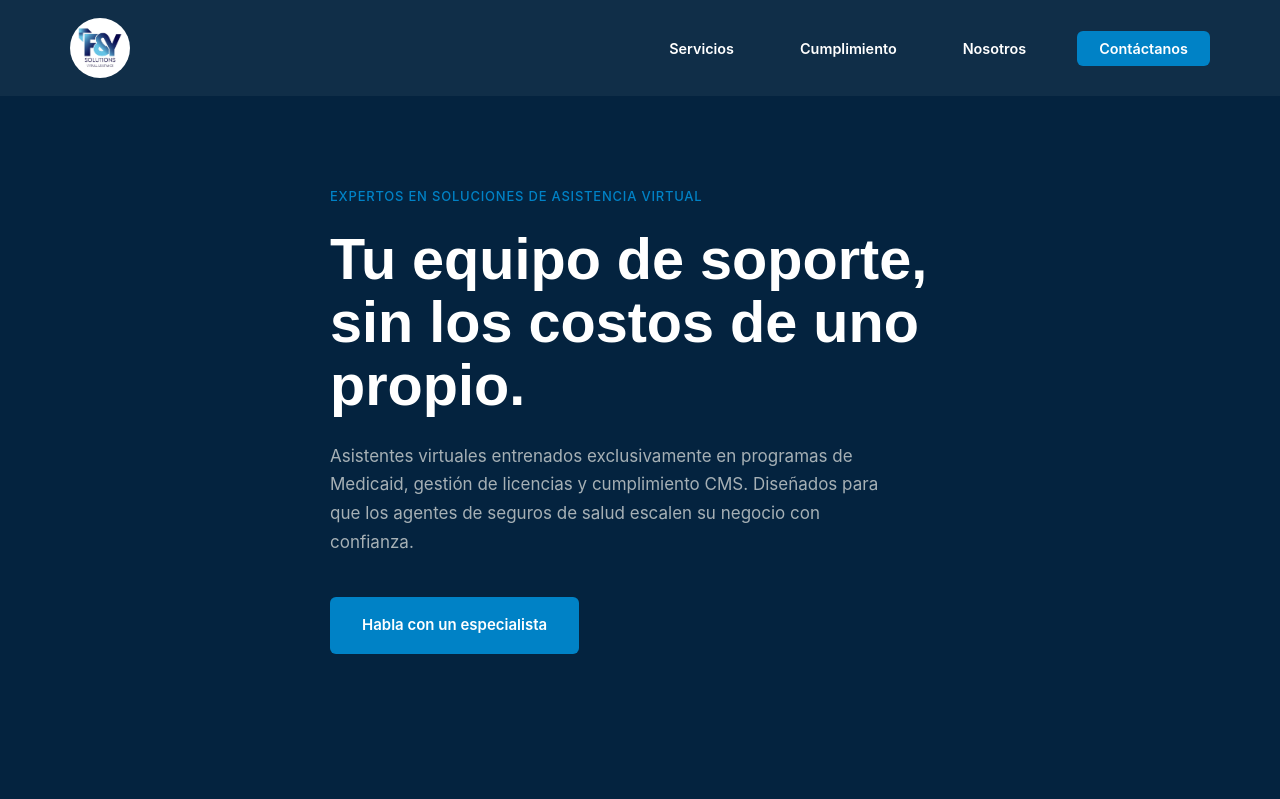
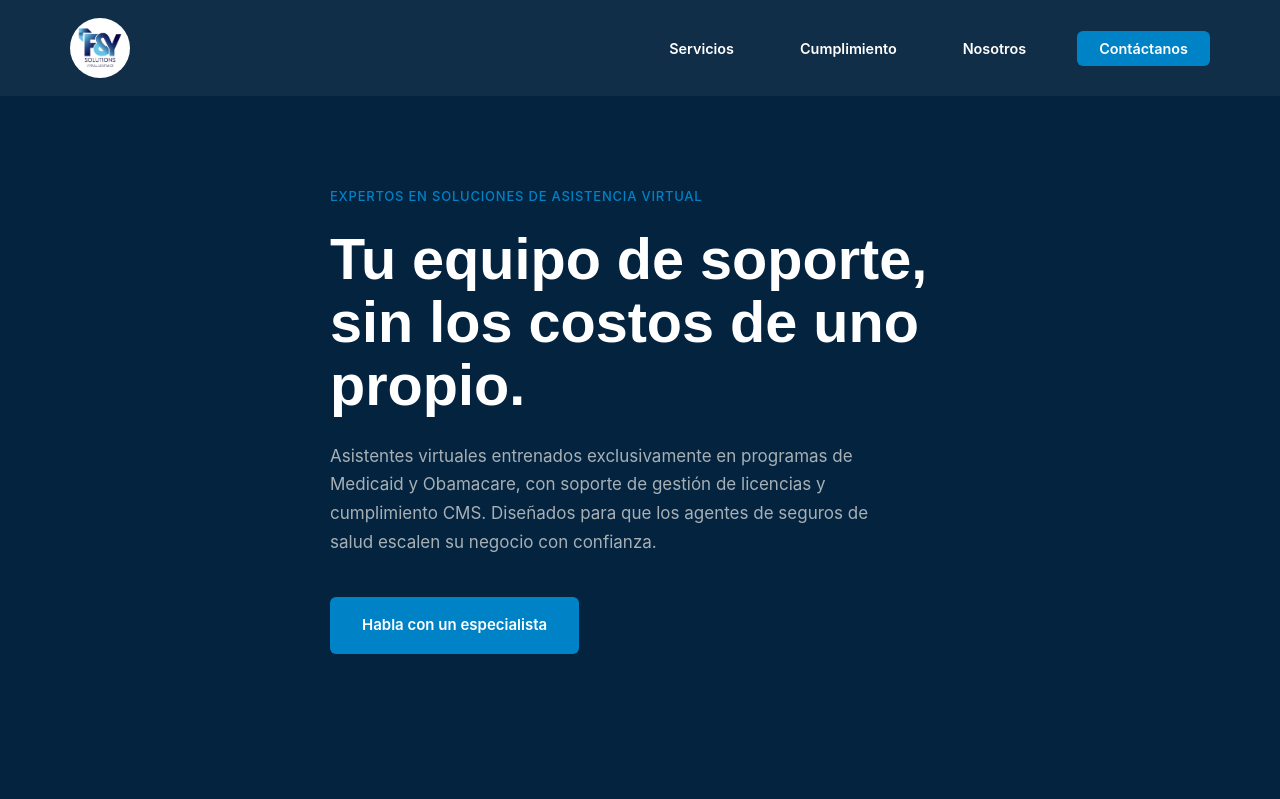
Before and after one commit to sebasmontero7/PaginaFY, a Flask app: page / in a window 1280 px wide. Shown: the top 799 px of the page. Run offline with Flask 3, Linux system fonts and the light colour scheme.

Commit message:
Update index.html with additional description and create correos.env for environment variables

```diff
--- a/app.py
+++ b/app.py
@@ -2,8 +2,11 @@ import os
 import re
 import smtplib
 from email.message import EmailMessage
+from dotenv import load_dotenv  # <-- Agrega esta línea
 
 from flask import Flask, jsonify, render_template, request
+
+load_dotenv()
 
 app = Flask(__name__)
 
--- a/templates/index.html
+++ b/templates/index.html
@@ -52,7 +52,7 @@
           Tu equipo de soporte,<br />sin los costos de uno propio.
         </h1>
         <p class="hero-sub">
-          Asistentes virtuales entrenados exclusivamente en programas de Medicaid,
+          Asistentes virtuales entrenados exclusivamente en programas de Medicaid y Obamacare, con soporte de
           gestión de licencias y cumplimiento CMS. Diseñados para que los agentes
           de seguros de salud escalen su negocio con confianza.
         </p>
```
Also changed, not shown: 1 other file.
